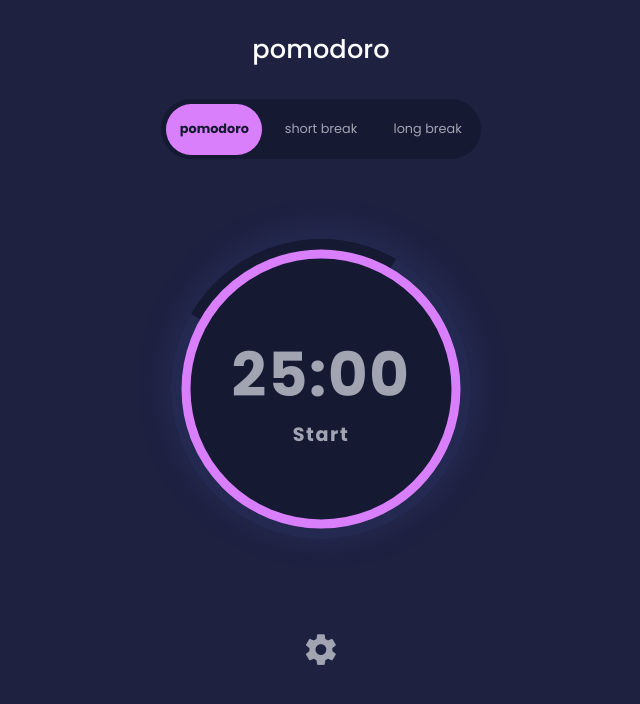
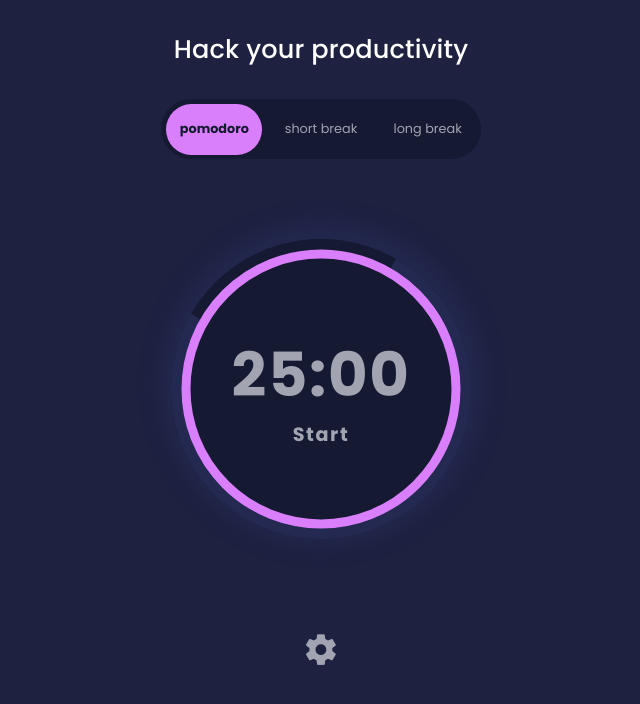
Before and after one commit to herico/pomodoro-app, a Vue app: page / in a window 1280 px wide. Shown: the top 704 px of the page, without its empty margins (319-959 px from the left). Built offline with nearby package versions, Linux system fonts and the light colour scheme.

Commit message:
Deploy.sh testing

```diff
--- a/src/App.vue
+++ b/src/App.vue
@@ -37,7 +37,7 @@
     name: 'App',
     data() {
       return {
-        title: 'pomodoro',
+        title: 'Hack your productivity',
         hideModal: true,
         root: null,
         body: null,
--- a/vue.config.js
+++ b/vue.config.js
@@ -1,5 +1,5 @@
 module.exports = {
   publicPath: process.env.NODE_ENV === 'production'
-  ? '/pomodoro/'
+  ? '/pomodoro-app/'
   : '/'
 }
```
